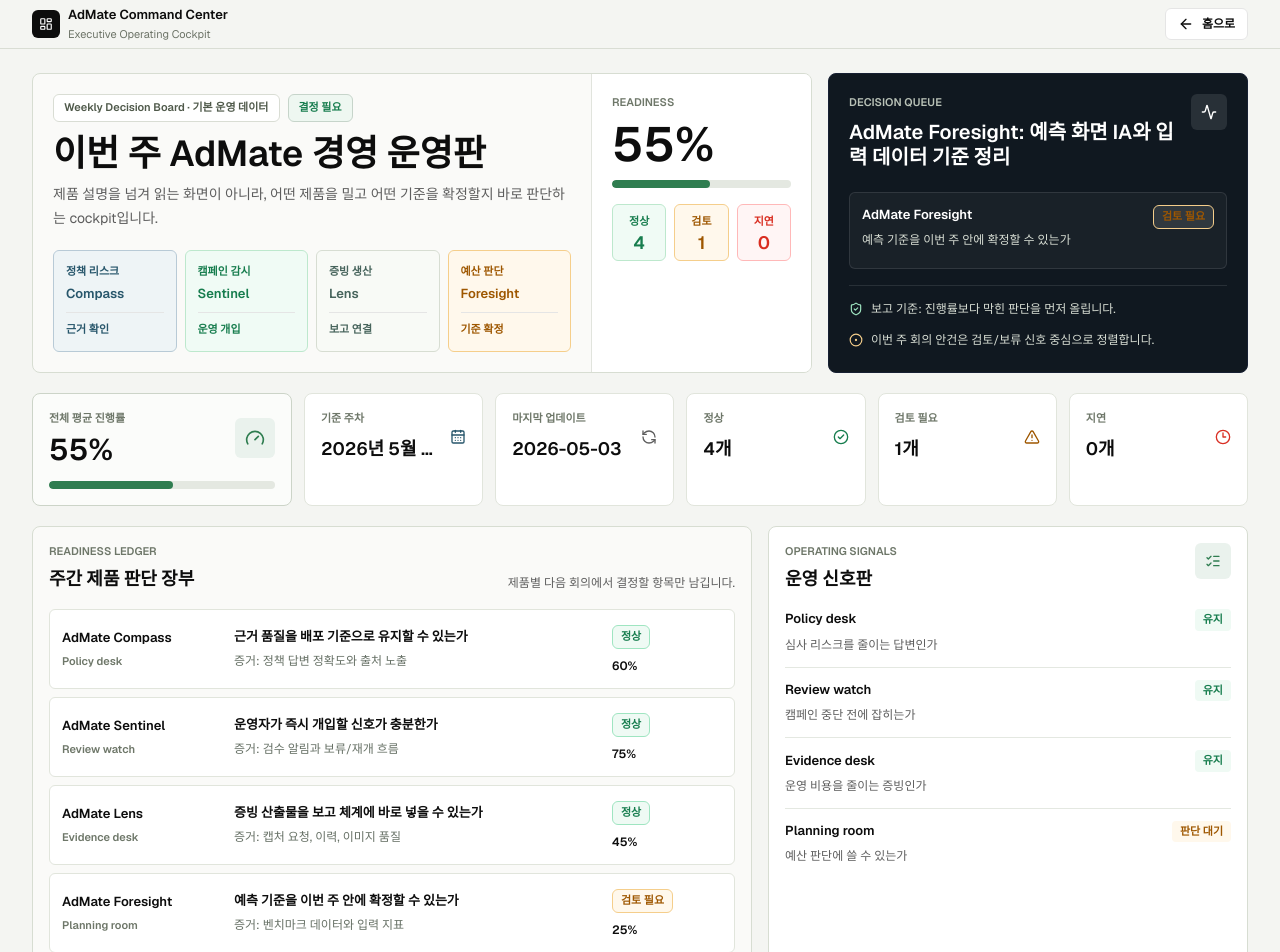
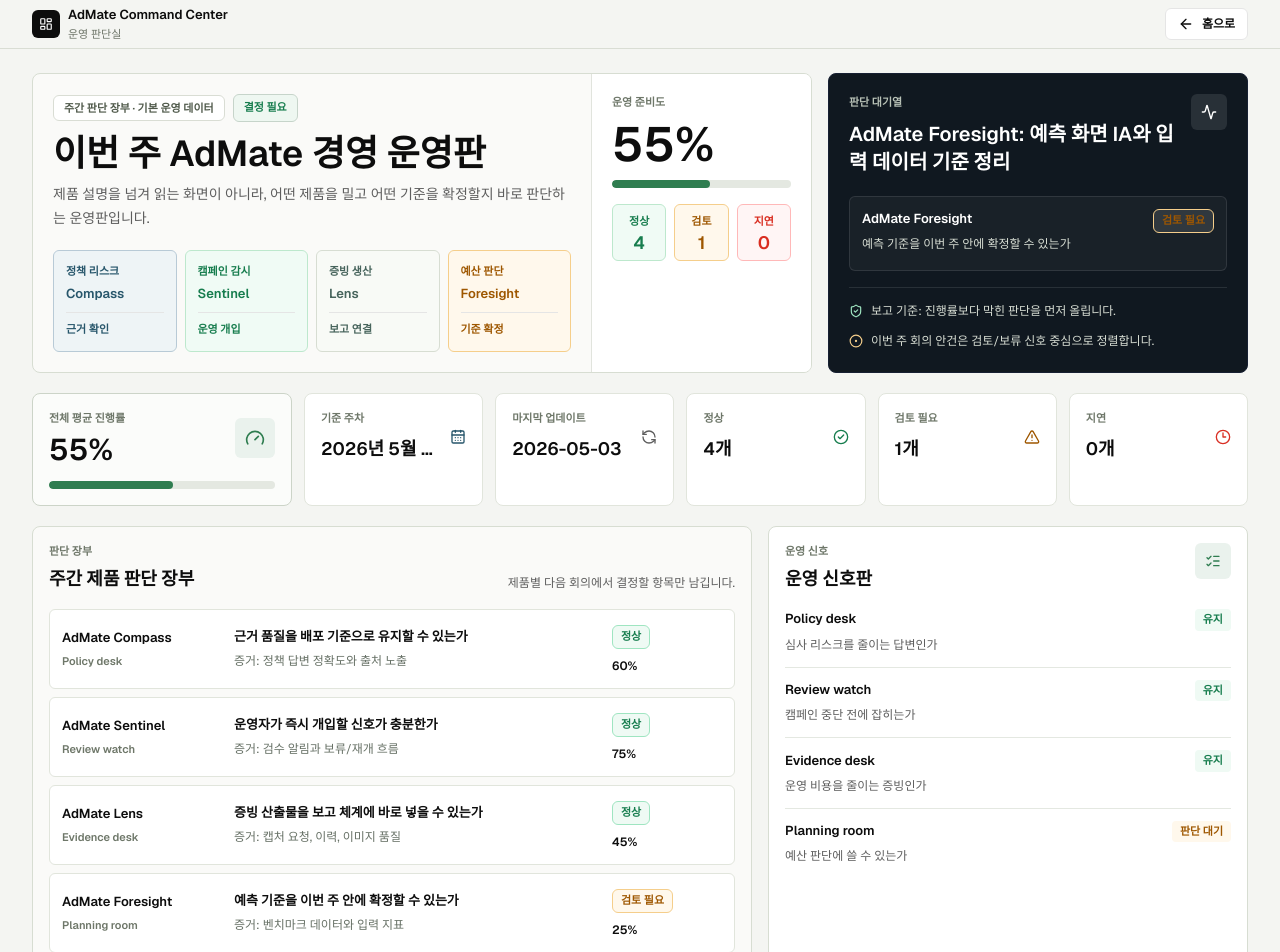
Before and after one commit to Jhongjin/admate-homepage, a Next.js app: page /command-center in a window 1280 px wide. Shown: the top 952 px of the page. Built offline with nearby package versions, Linux system fonts and the light colour scheme.

Commit message:
Polish homepage command center layout

```diff
--- a/src/components/command-center/CommandCenterPage.tsx
+++ b/src/components/command-center/CommandCenterPage.tsx
@@ -103,7 +103,7 @@
             </div>
             <div className="min-w-0">
               <div className="truncate text-[13px] font-semibold">AdMate Command Center</div>
-              <div className="hidden text-[11px] text-[#6D7468] sm:block">Executive Operating Cockpit</div>
+              <div className="hidden text-[11px] text-[#6D7468] sm:block">운영 판단실</div>
             </div>
           </div>
           <Button asChild variant="outline" size="sm" className="shrink-0 bg-white">
@@ -116,13 +116,13 @@
       </header>
 
       <div className="mx-auto w-full max-w-[1440px] px-4 py-6 sm:px-6 lg:px-8">
-        <section className="mb-5 grid gap-4 lg:grid-cols-[minmax(0,1fr)_360px] xl:grid-cols-[minmax(0,1fr)_420px] xl:items-stretch">
-          <div className="overflow-hidden rounded-lg border border-[#D7DDD2] bg-[#FAFAF8]">
-            <div className="grid gap-0 xl:grid-cols-[minmax(0,1fr)_220px]">
-              <div className="p-4 sm:p-5">
+        <section className="mb-5 grid min-w-0 gap-4 lg:grid-cols-[minmax(0,1fr)_360px] xl:grid-cols-[minmax(0,1fr)_420px] xl:items-stretch">
+          <div className="min-w-0 overflow-hidden rounded-lg border border-[#D7DDD2] bg-[#FAFAF8]">
+            <div className="grid min-w-0 gap-0 xl:grid-cols-[minmax(0,1fr)_220px]">
+              <div className="min-w-0 p-4 sm:p-5">
                 <div className="mb-3 flex flex-wrap items-center gap-2">
-                  <div className="inline-flex rounded-md border border-[#D9DDD4] bg-white px-2.5 py-1 text-[11px] font-semibold text-[#4F594A]">
-                    Weekly Decision Board · {sourceLabel}
+                  <div className="inline-flex max-w-full rounded-md border border-[#D9DDD4] bg-white px-2.5 py-1 text-[11px] font-semibold leading-4 text-[#4F594A]">
+                    <span className="break-words">주간 판단 장부 · {sourceLabel}</span>
                   </div>
                   {hasSmokeMarker ? (
                     <div className="inline-flex rounded-md border border-[#F5CE8B] bg-[#FFF8EC] px-2.5 py-1 text-[11px] font-semibold text-[#9E5700]">
@@ -136,8 +136,9 @@
                 <h1 className="max-w-full text-balance break-words text-2xl font-semibold tracking-normal text-[#0D0D0D] sm:text-4xl">
                   이번 주 AdMate 경영 운영판
                 </h1>
-                <p className="mt-2 max-w-2xl text-sm leading-6 text-[#5E5E5E]">
-                  제품 설명을 넘겨 읽는 화면이 아니라, 어떤 제품을 밀고 어떤 기준을 확정할지 바로 판단하는 cockpit입니다.
+                <p className="mt-2 max-w-2xl break-words text-sm leading-6 text-[#5E5E5E]">
+                  <span className="sm:hidden">제품 설명이 아니라, 이번 주 판단만 남깁니다.</span>
+                  <span className="hidden sm:inline">제품 설명을 넘겨 읽는 화면이 아니라, 어떤 제품을 밀고 어떤 기준을 확정할지 바로 판단하는 운영판입니다.</span>
                 </p>
                 <div className="mt-5 grid gap-2 md:grid-cols-2 xl:grid-cols-4">
                   {commandStrips.map((strip) => (
@@ -146,13 +147,13 @@
                 </div>
               </div>
 
-              <div className="border-t border-[#E1E4DD] bg-white p-4 xl:border-l xl:border-t-0 sm:p-5">
-                <div className="text-[11px] font-semibold uppercase text-[#6E7769]">Readiness</div>
+              <div className="min-w-0 border-t border-[#E1E4DD] bg-white p-4 xl:border-l xl:border-t-0 sm:p-5">
+                <div className="text-[11px] font-semibold uppercase text-[#6E7769]">운영 준비도</div>
                 <div className="mt-2 text-5xl font-semibold leading-none tracking-normal text-[#0D0D0D]">
                   {summary.overallProgress}%
                 </div>
                 <ProgressBar value={summary.overallProgress} className="mt-3" />
-                <div className="mt-4 grid grid-cols-3 gap-2 text-center">
+                <div className="mt-4 grid grid-cols-[repeat(3,minmax(0,1fr))] gap-2 text-center">
                   <SignalCount label="정상" value={summary.normalCount} tone="green" />
                   <SignalCount label="검토" value={summary.needsReviewCount} tone="amber" />
                   <SignalCount label="지연" value={summary.delayedCount} tone="red" />
@@ -183,7 +184,7 @@
         <section className="mt-5">
           <div className="mb-3 flex flex-wrap items-end justify-between gap-3">
             <div>
-              <div className="text-[11px] font-semibold uppercase text-[#6E7769]">Execution Detail</div>
+              <div className="text-[11px] font-semibold uppercase text-[#6E7769]">실행 판단</div>
               <h2 className="mt-1 text-lg font-semibold text-[#0D0D0D]">제품별 실행 카드</h2>
             </div>
             <div className="max-w-xl break-words text-[12px] leading-5 text-[#5E5E5E]">
@@ -233,11 +234,11 @@
 
 function DecisionQueue({ projects, nextDecision }: { projects: CommandCenterProject[]; nextDecision: string }) {
   return (
-    <div className="grid gap-4 rounded-lg border border-[#172033] bg-[#101820] p-4 text-white sm:p-5">
-      <div className="flex items-start justify-between gap-4">
-        <div>
-          <div className="text-[11px] font-semibold uppercase text-[#B9C2B7]">Decision Queue</div>
-          <div className="mt-2 break-words text-xl font-semibold leading-tight">{nextDecision}</div>
+    <div className="grid min-w-0 gap-4 rounded-lg border border-[#172033] bg-[#101820] p-4 text-white sm:p-5">
+      <div className="flex min-w-0 items-start justify-between gap-4">
+        <div className="min-w-0">
+          <div className="text-[11px] font-semibold uppercase text-[#B9C2B7]">판단 대기열</div>
+          <div className="mt-2 break-words text-lg font-semibold leading-tight sm:text-xl">{nextDecision}</div>
         </div>
         <div className="flex h-9 w-9 shrink-0 items-center justify-center rounded-md bg-white/10">
           <Activity className="h-4 w-4" aria-hidden="true" />
@@ -276,10 +277,10 @@
 
 function ReadinessLedger({ projects }: { projects: CommandCenterProject[] }) {
   return (
-    <section className="rounded-lg border border-[#D7DDD2] bg-[#FAFAF8] p-3 sm:p-4">
+    <section className="min-w-0 rounded-lg border border-[#D7DDD2] bg-[#FAFAF8] p-3 sm:p-4">
       <div className="flex flex-wrap items-end justify-between gap-3">
         <div>
-          <div className="text-[11px] font-semibold uppercase text-[#6E7769]">Readiness Ledger</div>
+          <div className="text-[11px] font-semibold uppercase text-[#6E7769]">판단 장부</div>
           <h2 className="mt-1 text-lg font-semibold text-[#0D0D0D]">주간 제품 판단 장부</h2>
         </div>
         <div className="break-words text-[12px] text-[#5E5E5E]">
@@ -322,10 +323,10 @@
 
 function OperatingSignals({ projects }: { projects: CommandCenterProject[] }) {
   return (
-    <section className="rounded-lg border border-[#D7DDD2] bg-white p-3 sm:p-4">
+    <section className="min-w-0 rounded-lg border border-[#D7DDD2] bg-white p-3 sm:p-4">
       <div className="flex items-start justify-between gap-3">
         <div>
-          <div className="text-[11px] font-semibold uppercase text-[#6E7769]">Operating Signals</div>
+          <div className="text-[11px] font-semibold uppercase text-[#6E7769]">운영 신호</div>
           <h2 className="mt-1 text-lg font-semibold text-[#0D0D0D]">운영 신호판</h2>
         </div>
         <div className="flex h-9 w-9 shrink-0 items-center justify-center rounded-md bg-[#EAF2ED] text-[#2F7D50]">
@@ -369,7 +370,7 @@
         : "border-[#FFB8B8] bg-[#FFF5F5] text-[#D92D20]"
 
   return (
-    <div className={`rounded-md border px-2 py-2 ${toneClass}`}>
+    <div className={`min-w-0 overflow-hidden rounded-md border px-1.5 py-2 ${toneClass}`}>
       <div className="text-[11px] font-semibold">{label}</div>
       <div className="mt-1 text-lg font-semibold leading-none">{value}</div>
     </div>
@@ -388,7 +389,7 @@
                   <Cpu className="h-5 w-5" aria-hidden="true" />
                 </div>
                 <div className="min-w-0">
-                  <div className="text-[11px] font-semibold uppercase text-[#6E7769]">Workspace Status</div>
+                  <div className="text-[11px] font-semibold uppercase text-[#6E7769]">운영 기억</div>
                   <h2 className="mt-1 break-words text-2xl font-semibold leading-tight text-[#0D0D0D]">
                     {project.name}
                   </h2>
@@ -405,7 +406,7 @@
               </div>
               <div>
                 <div className="mb-2 flex items-end justify-between gap-3">
-                  <div className="text-[11px] font-semibold uppercase text-[#6E7769]">Progress</div>
+                  <div className="text-[11px] font-semibold uppercase text-[#6E7769]">진행</div>
                   <div className="text-2xl font-semibold leading-none text-[#0D0D0D]">{project.progress}%</div>
                 </div>
                 <ProgressBar value={project.progress} />
```
Also changed, not shown: src/components/home/HeroSection.tsx (+26 -20 lines).
